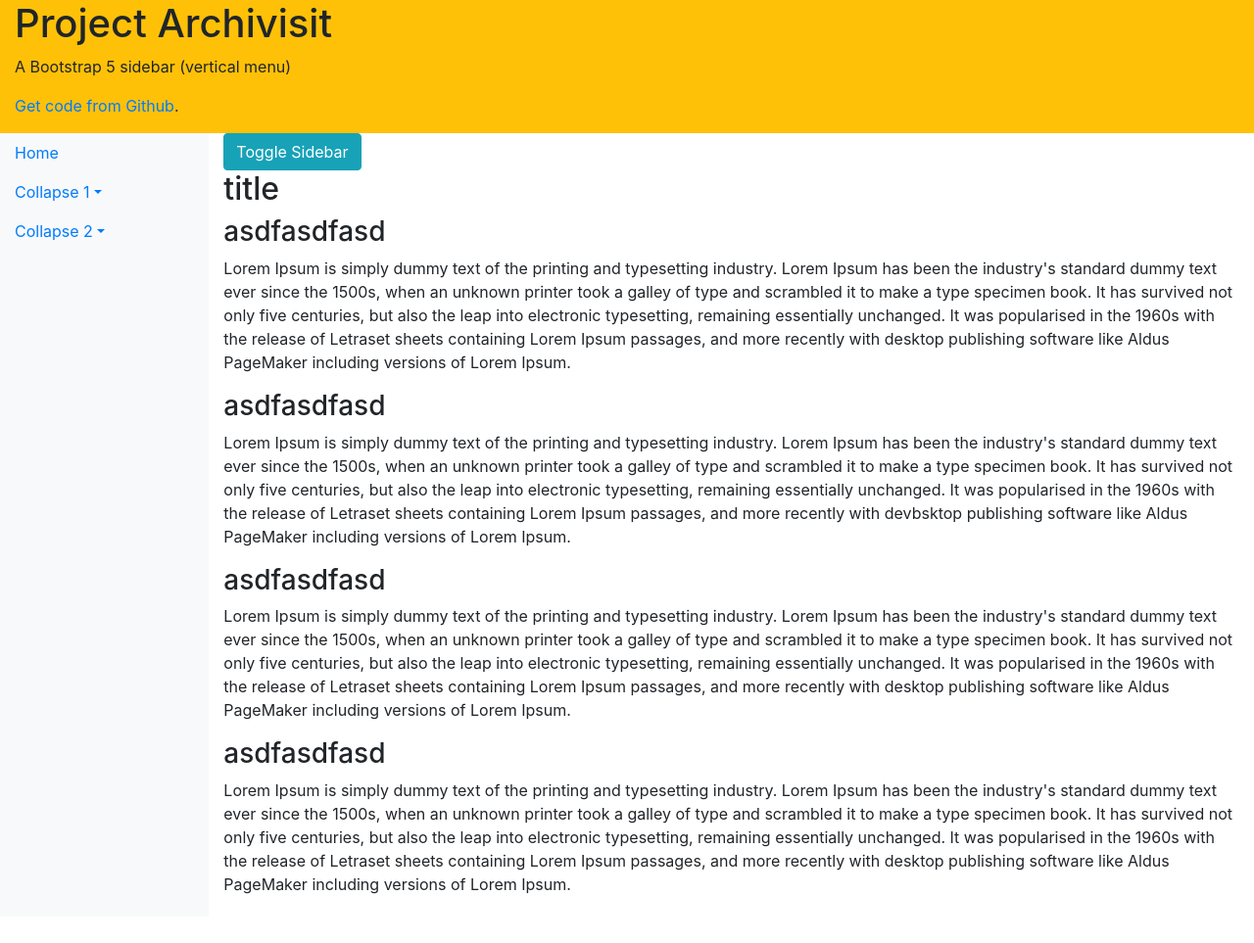
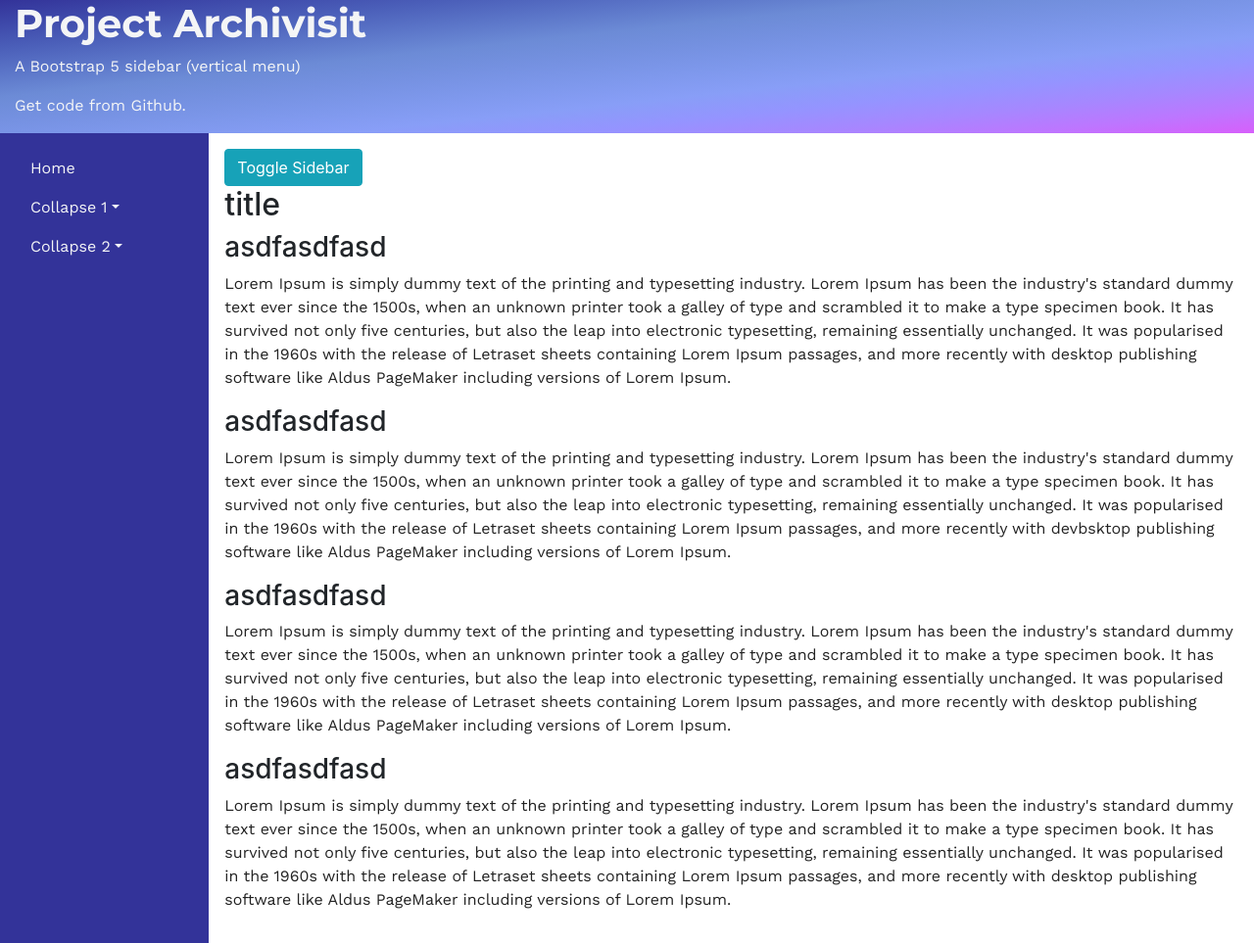
Before and after one commit to jsohndata/project-archivist, a plain HTML site: page index.html in a window 1280 px wide. Shown: the whole page at 98% size. Before the commit the page ends 936 px from the top, so only its background shows below. Drawn offline with nearby package versions, Linux system fonts and the light colour scheme.

Commit message:
update style
minor style update

```diff
--- a/index.html
+++ b/index.html
@@ -13,13 +13,14 @@
 <link rel="stylesheet" href="style-archivist.css">
 
 
-<title>Project Archivisit: Bootstrap 5 sidebar (vertical menu)</title>
+<title>Project Archivist: Bootstrap 5 sidebar (vertical menu)</title>
 </head>
 
 <body>
 <!-- Topbar-->
 <!-- ************************************* -->
-<div class="container-fluid bg-warning">
+<header id="topbar">
+  <div class="container-fluid">
     <div class="row">
       <div class="col-auto">
       <h1 class="h1">Project Archivisit</h1>
@@ -29,6 +30,7 @@
       </div>
     </div>
   </div>
+</header>
 <!-- ************************************* -->
 <!-- /Topbar-->
 
@@ -39,11 +41,12 @@
   <div class="row min-vh-100">
 
     <!-- !! Note: Stick-top: for Mobile, Tablet -->
-    <div class="col-12 col-sm-3 col-xl-2 bg-light sticky-top" id="sidebar">
+    <div class="col-12 col-sm-3 col-xl-2 sticky-top" id="sidebar">
 
       <!-- !! Note: Stick-top: for Desktop -->
       <div class="sticky-top">
-      <ul class="nav flex-sm-column flex-row flex-grow-1">
+
+      <ul class="nav flex-sm-column p-3">
         <li class="nav-item"><a href="#" class="nav-link px-sm-0">Home</a></li>
 
 <!-- Sidebar > Mobile > Dropdown -->
@@ -130,7 +133,7 @@
 
 <!-- Content -->
 <!-- ************************************* -->
-    <div class="col">
+    <div class="col p-3" id="content">
       <button type="button" id="sidebarButtonCollapse" class="btn btn-info d-none d-sm-block"><span>Toggle Sidebar</span></button>
 
       <h2>title</h2>
--- a/style-archivist.css
+++ b/style-archivist.css
@@ -1,3 +1,23 @@
+/* Vanity CSS */
+/* *********************** */
+@import url('https://fonts.googleapis.com/css2?family=Montserrat:wght@700&family=Work+Sans&display=swap');
+
+#topbar {
+	background-image: linear-gradient(to right bottom, #333399, #3e49aa, #4b5fb9, #5b75c8, #6c8bd6, #7591e1, #7e98ec, #889ef7, #9494ff, #a687ff, #bd76ff, #d75ffb);
+	background-size: cover;
+  	height: 100%; }
+
+#sidebar { background: #333399; }
+
+h1 	 { font-family: 'Montserrat', sans-serif; }
+p, a { font-family: 'Work Sans', sans-serif; }
+
+h1, p, a    { color: #f4f5f6; }
+#content p  { color: #232323; }
+
+
+/* Project */
+/* *********************** */
 .sidebar-open  { margin-left: 0px;}
 .sidebar-close { margin-left: -250px; }
 
```
Lines whose indentation alone changed are shown as unchanged.
